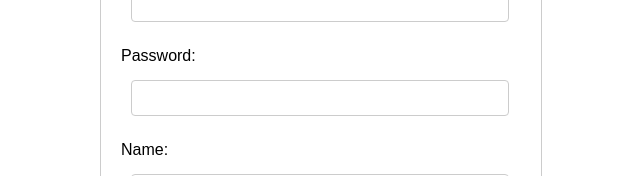
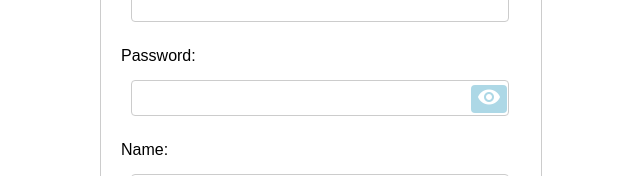
Before and after one commit to mateusamado/cinewishlist, a React (Create React App) app: page /signup in a window 1280 px wide. Shown: the part 136-312 px from the top of the page, without its empty margins (319-959 px from the left). Built offline with nearby package versions, Linux system fonts and the light colour scheme.

Commit message:
feat: regra de negocio de senha, cadastro em cache e visualizar senha

```diff
--- a/public/index.html
+++ b/public/index.html
@@ -10,6 +10,11 @@
       content="Web site created using create-react-app"
     />
     <link rel="apple-touch-icon" href="%PUBLIC_URL%/logo192.png" />
+    <!-- Adicione o link para o Material Icons -->
+    <link
+      rel="stylesheet"
+      href="https://fonts.googleapis.com/icon?family=Material+Icons"
+    />
     <!--
       manifest.json provides metadata used when your web app is installed on a
       user's mobile device or desktop. See https://developers.google.com/web/fundamentals/web-app-manifest/
--- a/src/styles/SignUp.css
+++ b/src/styles/SignUp.css
@@ -16,23 +16,29 @@ label {
 }
 
 input {
-  width: 100%;
+  width: calc(100% - 40px);
   padding: 8px;
   font-size: 16px;
   border: 1px solid #ccc;
   border-radius: 4px;
 }
 
-button {
-  padding: 10px 20px;
-  font-size: 16px;
-  background-color: #007bff;
-  color: #fff;
+.password-input-container {
+  position: relative;
+}
+
+.password-toggle-button {
+  position: absolute;
+  right: 1%;
+  top: 34%;
+  transform: translateY(-50%);
+  width: 36px;
+  padding: 0;
+  background: lightblue;
   border: none;
-  border-radius: 4px;
   cursor: pointer;
 }
 
-p {
-  margin-top: 15px;
+.material-icons {
+  font-size: 24px;
 }
--- a/src/views/Login.js
+++ b/src/views/Login.js
@@ -19,11 +19,11 @@ const Login = ({ authenticate }) => {
 
   const handleSubmit = (e) => {
     e.preventDefault();
-    // Adicionar a lógica para autenticar o usuário
-    // Simulando por quanto uma autenticação simples apenas para demonstração
+    const storedUser = JSON.parse(localStorage.getItem("user"));
     if (
-      formData.email === "user@example.com" &&
-      formData.password === "password"
+      storedUser &&
+      formData.email === storedUser.email &&
+      formData.password === storedUser.password
     ) {
       authenticate();
       navigate("/");
--- a/src/views/SignUp.js
+++ b/src/views/SignUp.js
@@ -1,5 +1,5 @@
 import React, { useState } from "react";
-import { Link } from "react-router-dom";
+import { Link, useNavigate } from "react-router-dom";
 import "../styles/SignUp.css";
 
 const SignUp = () => {
@@ -10,6 +10,9 @@ const SignUp = () => {
     birthDate: "",
   });
 
+  const [showPassword, setShowPassword] = useState(false);
+  const navigate = useNavigate();
+
   const handleChange = (e) => {
     setFormData({
       ...formData,
@@ -17,9 +20,22 @@ const SignUp = () => {
     });
   };
 
+  const handleTogglePassword = () => {
+    setShowPassword(!showPassword);
+  };
+
   const handleSubmit = (e) => {
     e.preventDefault();
-    console.log(formData);
+    const passwordRegex =
+      /^(?=.*[a-z])(?=.*[A-Z])(?=.*\d)(?=.*[@$!%*?&])[A-Za-z\d@$!%*?&]{8,}$/;
+    if (!passwordRegex.test(formData.password)) {
+      alert(
+        "A senha deve ter no mínimo 8 caracteres, incluindo letras maiúsculas, minúsculas, números e caracteres especiais."
+      );
+      return;
+    }
+    localStorage.setItem("user", JSON.stringify(formData));
+    navigate("/login");
   };
 
   return (
@@ -38,13 +54,26 @@ const SignUp = () => {
         </div>
         <div className="form-group">
           <label>Password:</label>
+          <div className="password-input-container">
             <input
-            type="password"
+              type={showPassword ? "text" : "password"}
               name="password"
               value={formData.password}
               onChange={handleChange}
               required
+              pattern="^(?=.*[a-z])(?=.*[A-Z])(?=.*\d)(?=.*[@$!%*?&])[A-Za-z\d@$!%*?&]{8,}$"
+              title="A senha deve ter no mínimo 8 caracteres, incluindo letras maiúsculas, minúsculas, números e caracteres especiais."
             />
+            <button
+              type="button"
+              className="password-toggle-button"
+              onClick={handleTogglePassword}
+            >
+              <i className={`material-icons ${showPassword ? "visible" : ""}`}>
+                {showPassword ? "visibility_off" : "visibility"}
+              </i>
+            </button>
+          </div>
         </div>
         <div className="form-group">
           <label>Name:</label>
```
Lines whose indentation alone changed are shown as unchanged.
